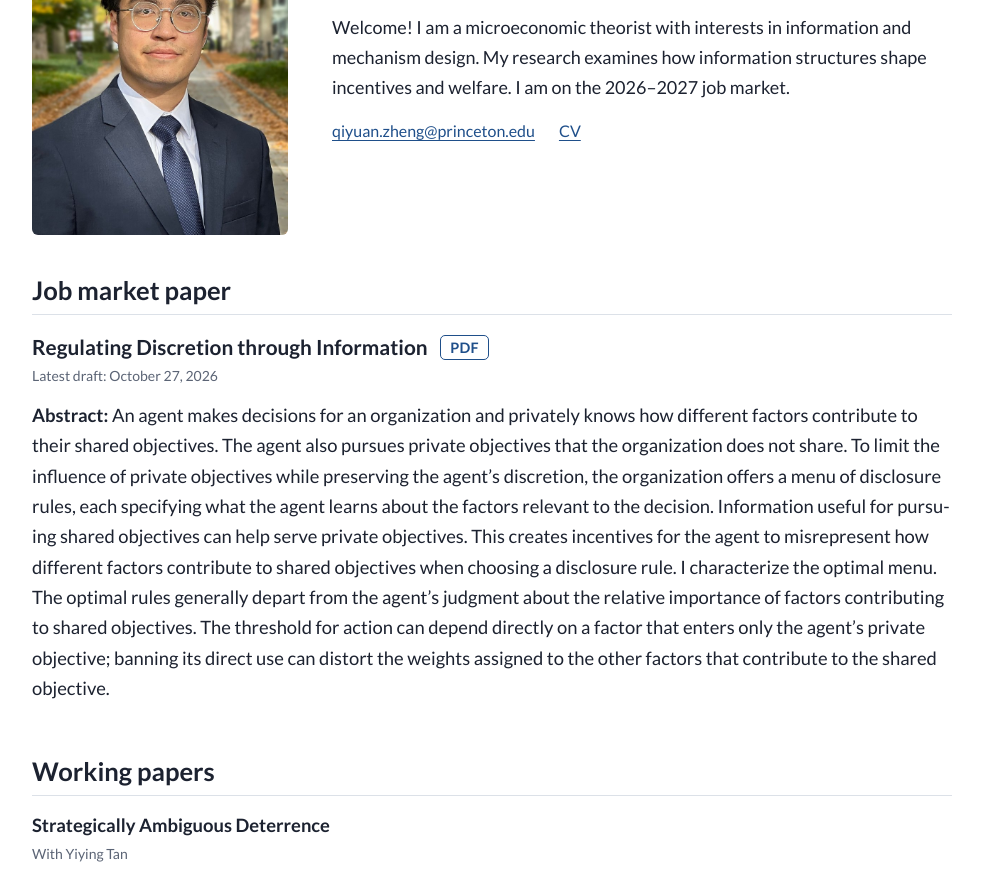
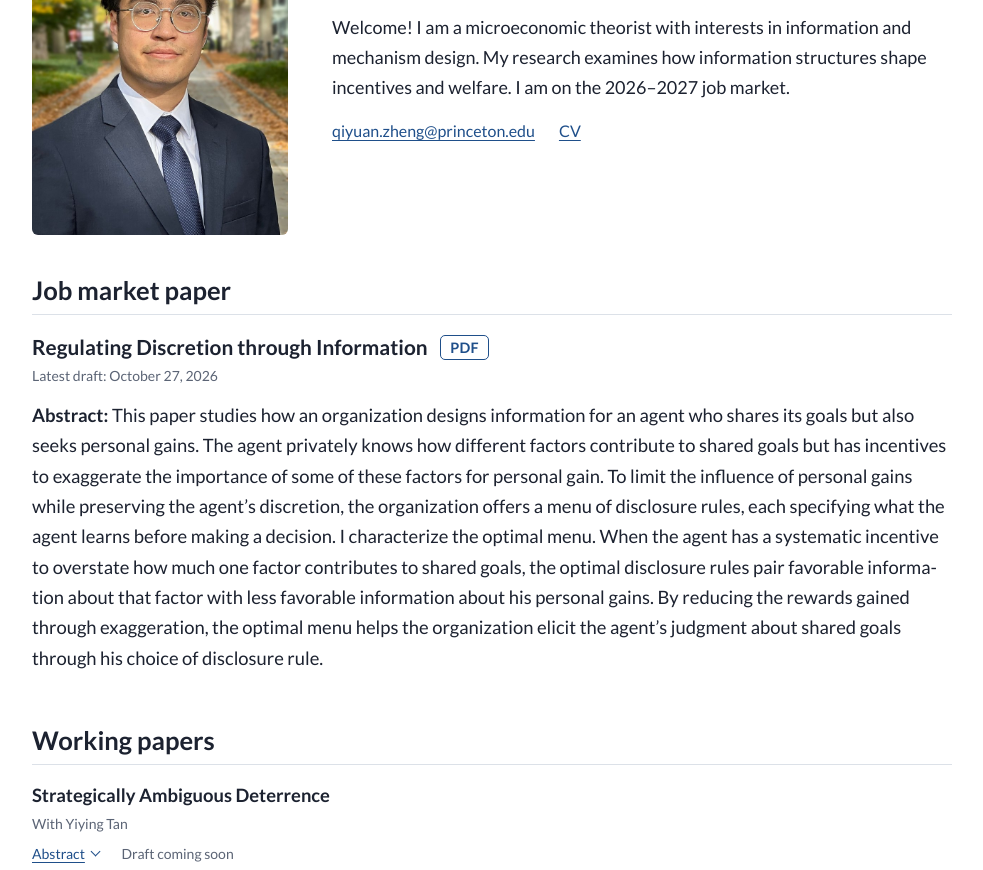
Before and after one commit to qiyuanzheng-econ/qiyuanzheng-econ.github.io, a plain HTML site: page index.html in a window 1280 px wide. Shown: the part 170-1040 px from the top of the page, without its empty margins (148-1131 px from the left). Drawn offline with Linux system fonts and the light colour scheme; no server answers.

Commit message:
Add files via upload

```diff
--- a/index.html
+++ b/index.html
@@ -238,7 +238,7 @@
       <li class="jmp">
         <p class="title"><a class="title-link" href="QiyuanZheng_JMP.pdf">Regulating Discretion through Information</a><a class="pdf" href="QiyuanZheng_JMP.pdf">PDF</a></p>
         <p class="meta">Latest draft: <time id="jmp-date" datetime="2026-10-27">October 27, 2026</time></p>
-        <p class="abstract clamped" id="jmp-abstract"><strong>Abstract:</strong> An agent makes decisions for an organization and privately knows how different factors contribute to their shared objectives. The agent also pursues private objectives that the organization does not share. To limit the influence of private objectives while preserving the agent’s discretion, the organization offers a menu of disclosure rules, each specifying what the agent learns about the factors relevant to the decision. Information useful for pursuing shared objectives can help serve private objectives. This creates incentives for the agent to misrepresent how different factors contribute to shared objectives when choosing a disclosure rule. I characterize the optimal menu. The optimal rules generally depart from the agent’s judgment about the relative importance of factors contributing to shared objectives. The threshold for action can depend directly on a factor that enters only the agent’s private objective; banning its direct use can distort the weights assigned to the other factors that contribute to the shared objective.</p>
+        <p class="abstract clamped" id="jmp-abstract"><strong>Abstract:</strong> This paper studies how an organization designs information for an agent who shares its goals but also seeks personal gains. The agent privately knows how different factors contribute to shared goals but has incentives to exaggerate the importance of some of these factors for personal gain. To limit the influence of personal gains while preserving the agent’s discretion, the organization offers a menu of disclosure rules, each specifying what the agent learns before making a decision. I characterize the optimal menu. When the agent has a systematic incentive to overstate how much one factor contributes to shared goals, the optimal disclosure rules pair favorable information about that factor with less favorable information about his personal gains. By reducing the rewards gained through exaggeration, the optimal menu helps the organization elicit the agent’s judgment about shared goals through his choice of disclosure rule.</p>
         <button class="toggle jmp-more" type="button" aria-expanded="false" aria-controls="jmp-abstract">Show full abstract</button>
       </li>
     </ul>
```
